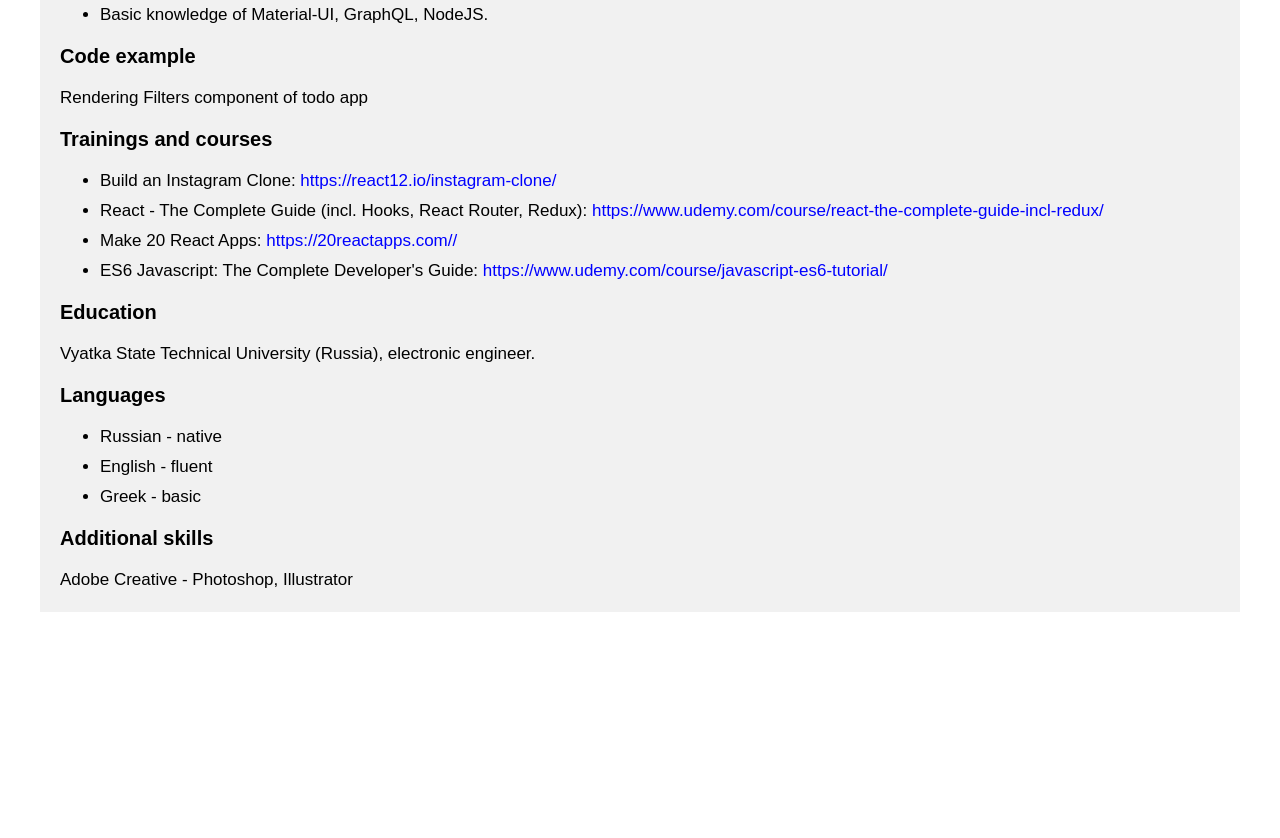
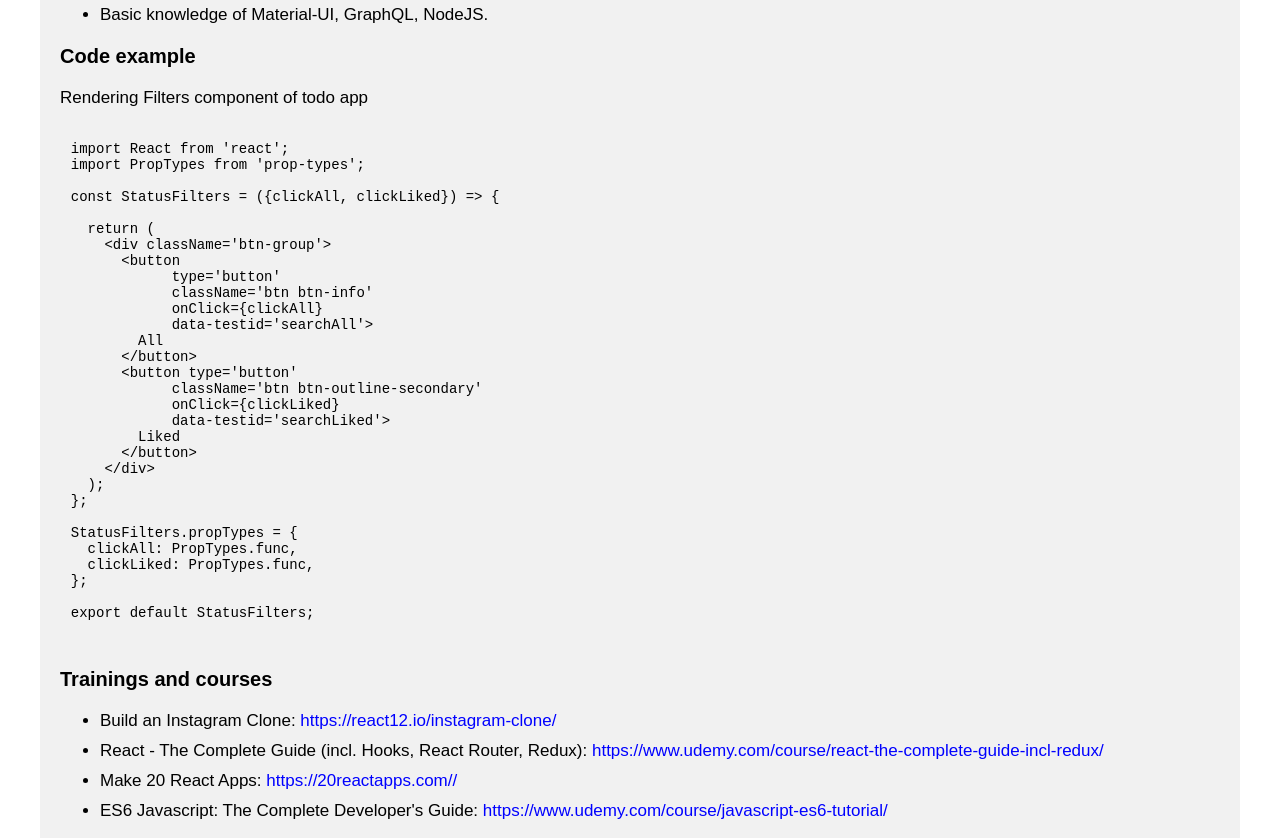
Before and after one commit to Nata-Roma/rsschool-cv, a plain HTML site: page index.html in a window 1280 px wide. Shown: the part 620-1458 px from the top of the page. Before the commit the page ends 1232 px from the top, so only its background shows below. Drawn offline with Linux system fonts and the light colour scheme.

Commit message:
feat: add code example and styles

```diff
--- a/index.html
+++ b/index.html
@@ -29,7 +29,8 @@
         <div class="block-container">
           <p class="block-container__item item-left">LinkedIn:</p>
           <p class="block-container__item item-right">
-            <a href="https://www.linkedin.com/in/natalia-romashko-289b721b2/">https://www.linkedin.com/in/natalia-romashko-289b721b2/</a>
+            <a
+              href="https://www.linkedin.com/in/natalia-romashko-289b721b2/">https://www.linkedin.com/in/natalia-romashko-289b721b2/</a>
           </p>
         </div>
         <div class="block-container">
@@ -49,8 +50,10 @@
       </section>
       <section>
         <h3>Short description:</h3>
-        <p>Building state-of-the-art, easy to use, user-friendly websites and applications is truly a passion of mine and I am confident I would be an excellent addition to your company.</p>
-        <p>I actively seek out new technologies and stay up-to-date on industry trends and advancements, and also consider becoming Full Stack Developer.</p>
+        <p>Building state-of-the-art, easy to use, user-friendly websites and applications is truly a passion of mine
+          and I am confident I would be an excellent addition to your company.</p>
+        <p>I actively seek out new technologies and stay up-to-date on industry trends and advancements, and also
+          consider becoming Full Stack Developer.</p>
       </section>
       <section>
         <h3>Key skills and competencies</h3>
@@ -65,9 +68,40 @@
       <section>
         <h3>Code example</h3>
         <p>Rendering Filters component of todo app</p>
-        <div>
+        <pre>
+          <code>
+            import React from 'react';
+            import PropTypes from 'prop-types';
 
-        </div>
+            const StatusFilters = ({clickAll, clickLiked}) =&gt; {
+
+              return (
+                &lt;div className='btn-group'&gt;
+                  &lt;button
+                        type='button'
+                        className='btn btn-info'
+                        onClick={clickAll}
+                        data-testid='searchAll'&gt;
+                    All
+                  &lt;/button&gt;
+                  &lt;button type='button'
+                        className='btn btn-outline-secondary'
+                        onClick={clickLiked}
+                        data-testid='searchLiked'&gt;
+                    Liked
+                  &lt;/button&gt;
+                &lt;/div&gt;
+              );
+            };
+
+            StatusFilters.propTypes = {
+              clickAll: PropTypes.func,
+              clickLiked: PropTypes.func,
+            };
+
+            export default StatusFilters;
+          </code>
+        </pre>
       </section>
       <section>
         <h3>Trainings and courses</h3>
@@ -76,13 +110,15 @@
             <a href="https://react12.io/instagram-clone/">https://react12.io/instagram-clone/</a>
           </li>
           <li>React - The Complete Guide (incl. Hooks, React Router, Redux):
-            <a href="https://www.udemy.com/course/react-the-complete-guide-incl-redux/">https://www.udemy.com/course/react-the-complete-guide-incl-redux/</a>
+            <a
+              href="https://www.udemy.com/course/react-the-complete-guide-incl-redux/">https://www.udemy.com/course/react-the-complete-guide-incl-redux/</a>
           </li>
           <li>Make 20 React Apps:
             <a href="https://20reactapps.com/">https://20reactapps.com//</a>
           </li>
           <li>ES6 Javascript: The Complete Developer's Guide:
-            <a href="https://www.udemy.com/course/javascript-es6-tutorial/">https://www.udemy.com/course/javascript-es6-tutorial/</a>
+            <a
+              href="https://www.udemy.com/course/javascript-es6-tutorial/">https://www.udemy.com/course/javascript-es6-tutorial/</a>
           </li>
 
         </ul>
--- a/style.css
+++ b/style.css
@@ -31,6 +31,12 @@ h3 {
 
 p {
   font-size: 1.7rem;
+}
+
+code {
+  position: relative;
+  left: -9rem;
+  font-size: 1.4rem;
 }
 
 .avatar {
@@ -109,15 +115,28 @@ li {
   .avatar {
     display: none;
   }
+
+  code {
+    font-size: 1.2rem;
+  }
 }
 
-@media (max-width:425px) {
+@media (max-width:440px) {
+  html {
+    font-size: 8px;
+  }
+
   .app {
     max-width: 420px;
   }
 
   .block-container {
     flex-direction: column;
+  }
+
+  code {
+    left: -8rem;
+    font-size: 1.1rem;
   }
 }
 
```
